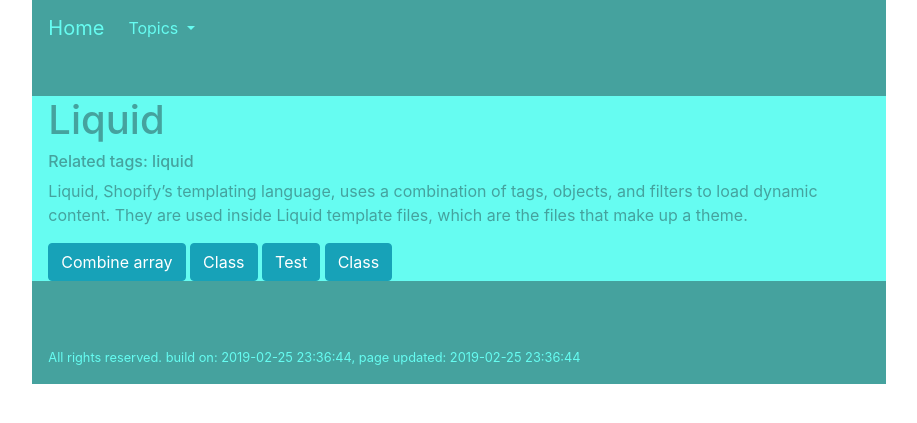
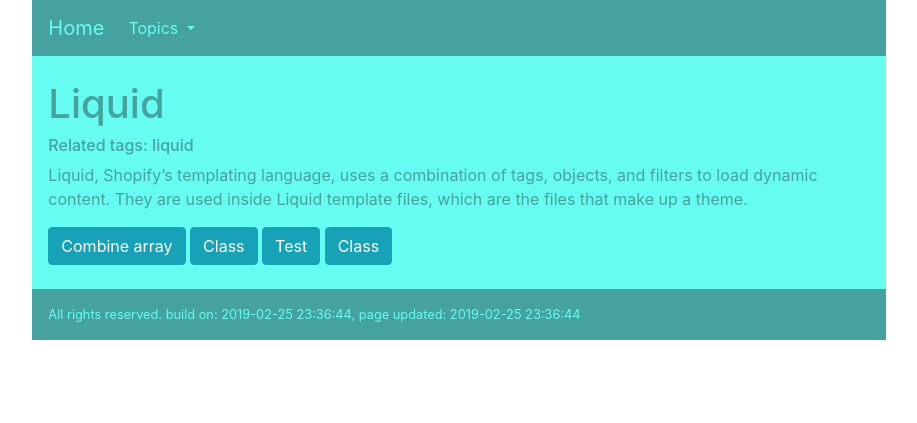
Before and after one commit to CoolColdUK/CoolColdUK.github.io, a Jekyll site: the page built from _topics/liquid.md, in a window 1280 px wide. Shown: the top 423 px of the page, without its empty margins (181-1098 px from the left). Built offline with Jekyll 4.4.1, drawn with Linux system fonts in a browser that asks for light colours; nearby versions of some CDN libraries.

Commit message:
change spacer

```diff
--- a/_includes/footer_bs4grid.html
+++ b/_includes/footer_bs4grid.html
@@ -1,7 +1,5 @@
 
-<div class="row bg-primary p-3 text-primary text-center small">
-    &nbsp;
-</div>
+
 <div class="row bg-primary p-3 text-primary text-center small">
     All rights reserved. build on: {{ site.time | date: "%Y-%m-%d %H:%M:%S" }},
     page updated: {{page.date | date: "%Y-%m-%d %H:%M:%S" }}
--- a/_includes/header_bs4grid.html
+++ b/_includes/header_bs4grid.html
@@ -2,7 +2,3 @@
     {% include logo_bs4grid.html %}
     {% include menu_bs4grid.html %}
 </nav>
-
-<div class="row navbar navbar-expand-lg text-primary bg-primary">
-    &nbsp;
-</div>
--- a/_layouts/topic_bs4grid.html
+++ b/_layouts/topic_bs4grid.html
@@ -2,6 +2,9 @@
 layout: default_bs4grid
 ---
 
+<div class="row bg-secondary text-secondary px-3">
+  &nbsp;
+</div>
 <div class="row bg-secondary text-secondary px-3">
   <h1>
     {{ page.title }}
@@ -35,3 +38,7 @@
 
   </div>
 </div>
+
+<div class="row bg-secondary text-secondary px-3">
+  &nbsp;
+</div>
```
Also changed, not shown: _layouts/note_bs4grid.html (+8 -0 lines).
